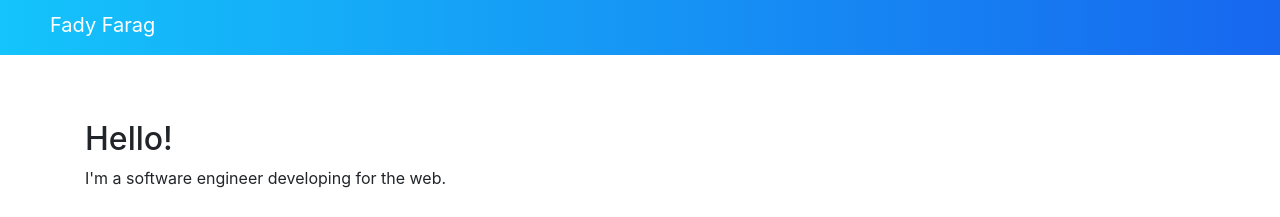
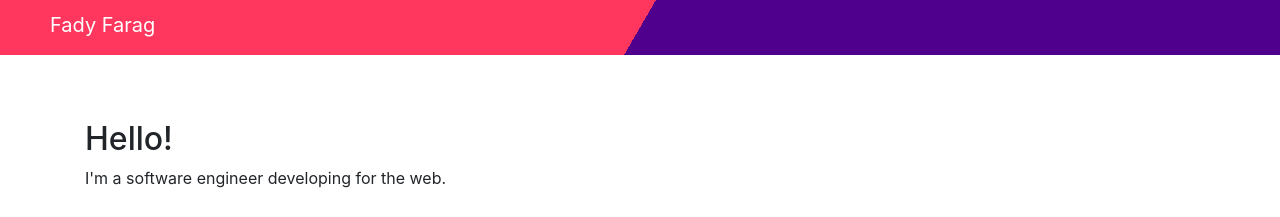
Before and after one commit to iidmsa/cyber, a plain HTML site: page index.html in a window 1280 px wide. Shown: the top 217 px of the page. Drawn offline with nearby package versions, Linux system fonts and the light colour scheme.

Commit message:
-webkit-linear-gradient

```diff
--- a/index.html
+++ b/index.html
@@ -25,8 +25,8 @@
 
 	<body>
 
-		<!-- START Header Nav.  rgba(34,34,34) -->
-		<nav class="" style="background: -webkit-linear-gradient(left, rgba(20,196,251), rgba(23,103,239));height:54.9766px;position:fixed; top:0; left:0; right:0; z-index: 2">
+		<!-- START Header Nav.  rgba(34,34,34)  -webkit-linear-gradient(150deg,#4f008c 50%,#ff375e 50%) -webkit-linear-gradient(left, rgba(20,196,251), rgba(23,103,239)-->
+		<nav class="" style="background: -webkit-linear-gradient(150deg,#4f008c 50%,#ff375e 50%);height:54.9766px;position:fixed; top:0; left:0; right:0; z-index: 2">
         <a class="navbar-brand" href="#"
 
         style="color: #fff; margin-left: 50px; padding-top: 10px;"
```
